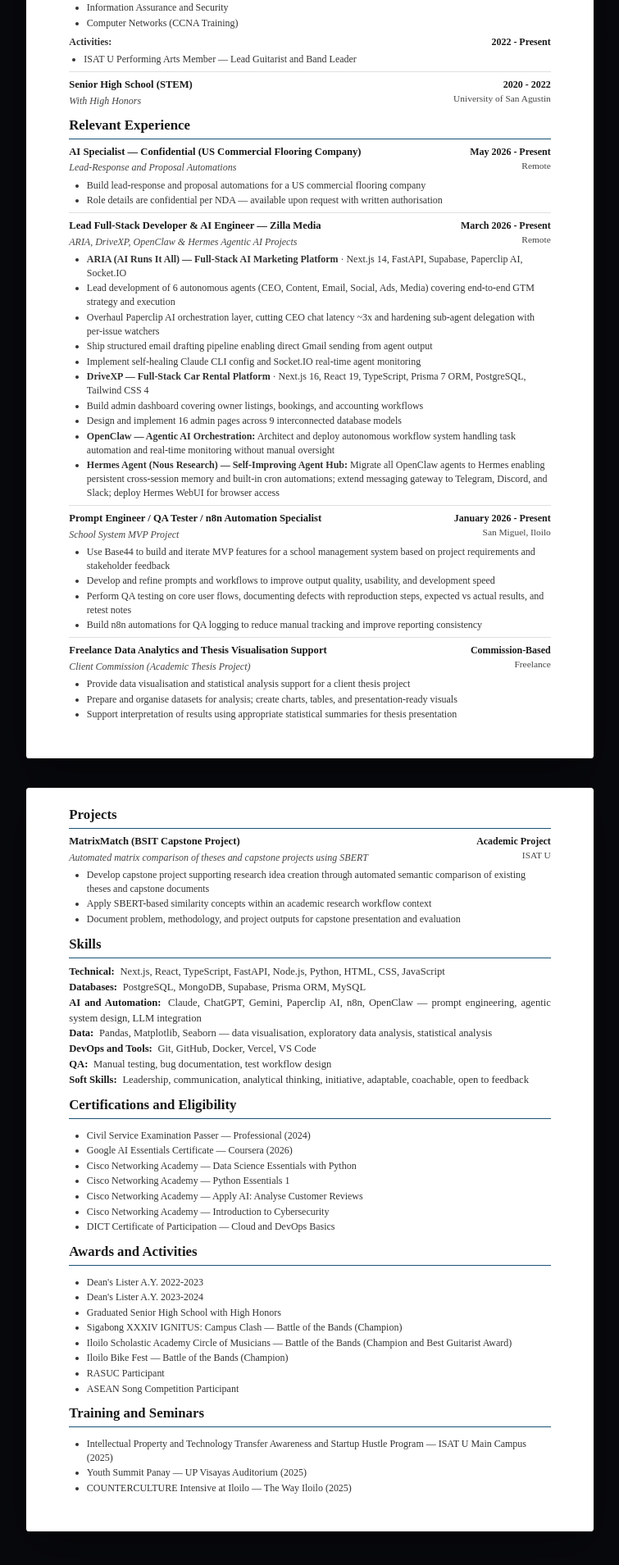
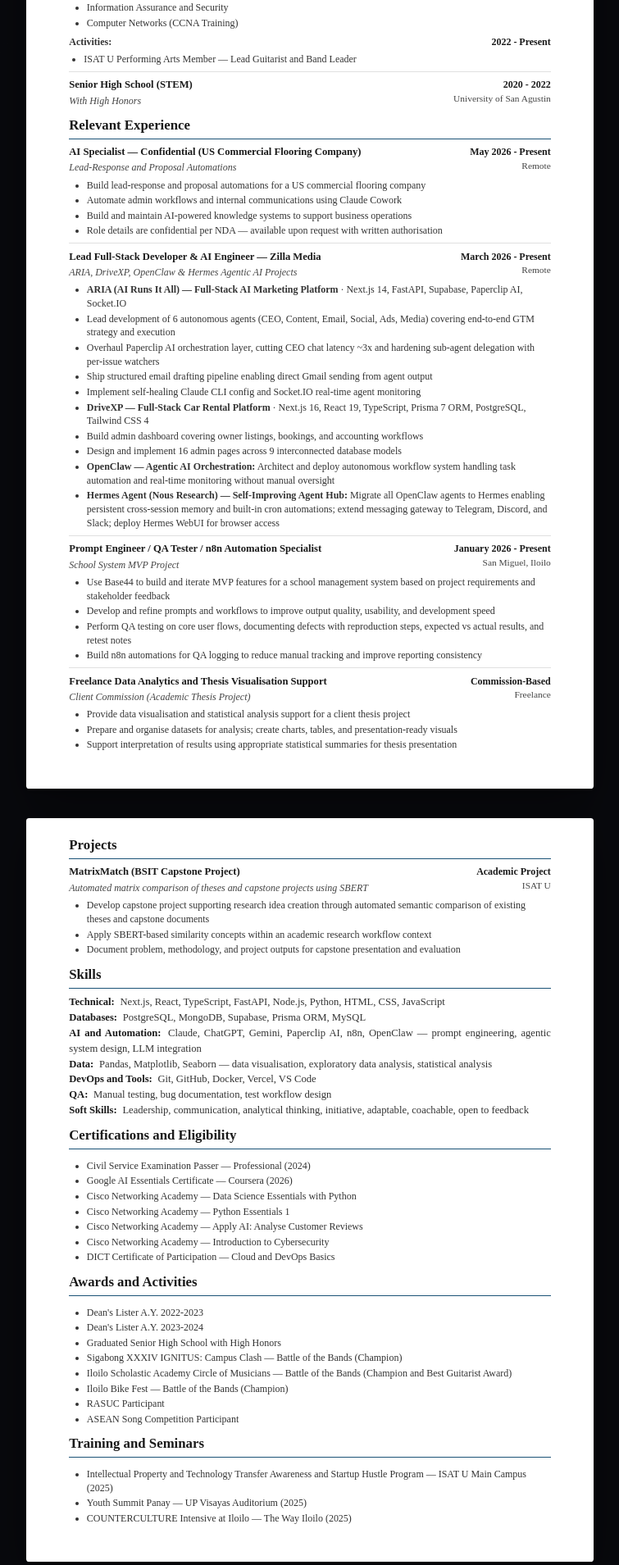
Before and after one commit to HanzDLC/MyPortfolio, a Flask app: page /cv in a window 1280 px wide. Shown: the part 653-2562 px from the top of the page at 82% size, without its empty margins (262-1017 px from the left). Run offline with Flask 3, Linux system fonts and the light colour scheme; grey boxes are pictures that could not be loaded.

Commit message:
feat: add Claude Cowork and knowledge systems bullets to REDACTED entry

```diff
--- a/templates/cv_document.html
+++ b/templates/cv_document.html
@@ -113,6 +113,8 @@
                     <div class="cv-courses">
                         <ul>
                             <li>Build lead-response and proposal automations for a US commercial flooring company</li>
+                            <li>Automate admin workflows and internal communications using Claude Cowork</li>
+                            <li>Build and maintain AI-powered knowledge systems to support business operations</li>
                             <li>Role details are confidential per NDA — available upon request with written authorisation</li>
                         </ul>
                     </div>
--- a/templates/resume_document.html
+++ b/templates/resume_document.html
@@ -53,6 +53,8 @@
                     <div class="cv-courses">
                         <ul>
                             <li>Building lead-response and proposal automations for a US commercial flooring company</li>
+                            <li>Automating admin workflows and internal communications using Claude Cowork</li>
+                            <li>Building and maintaining AI-powered knowledge systems to support business operations</li>
                             <li>Role details confidential per NDA — available upon request with written authorization</li>
                         </ul>
                     </div>
```
